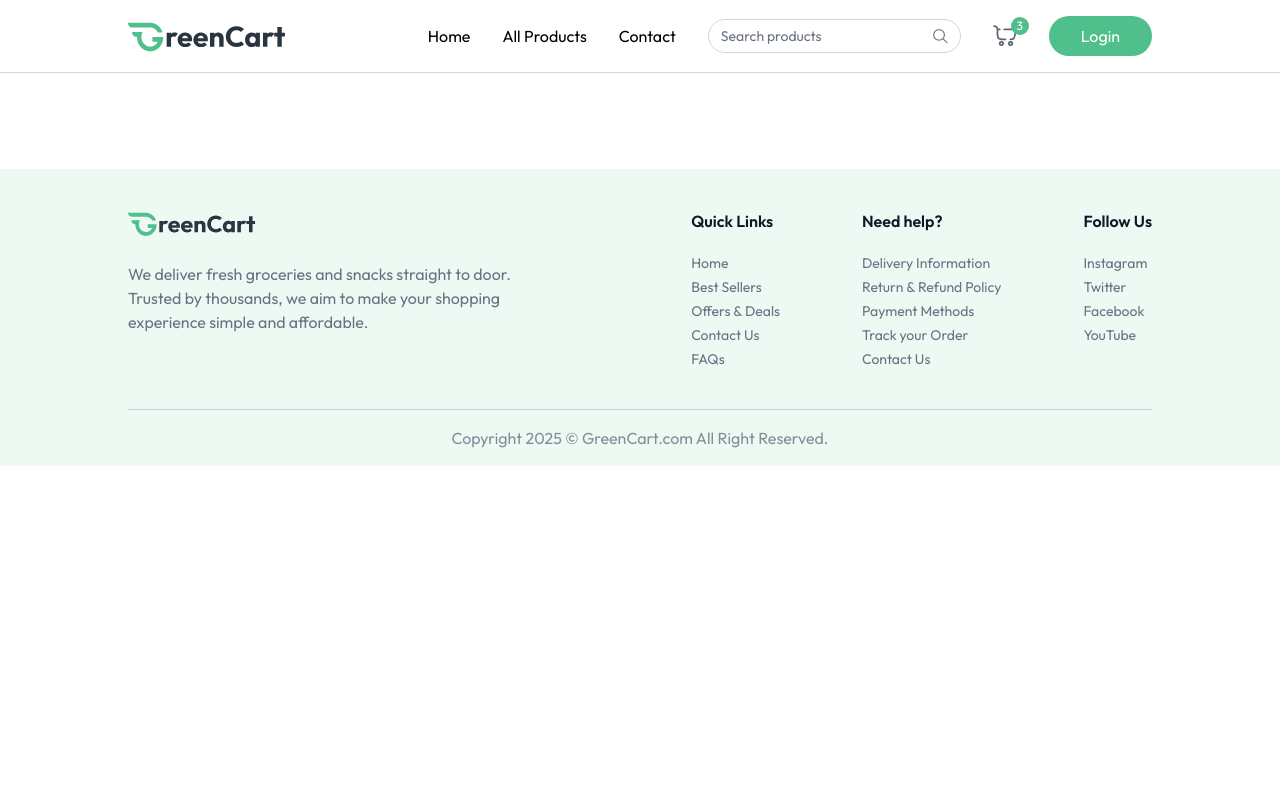
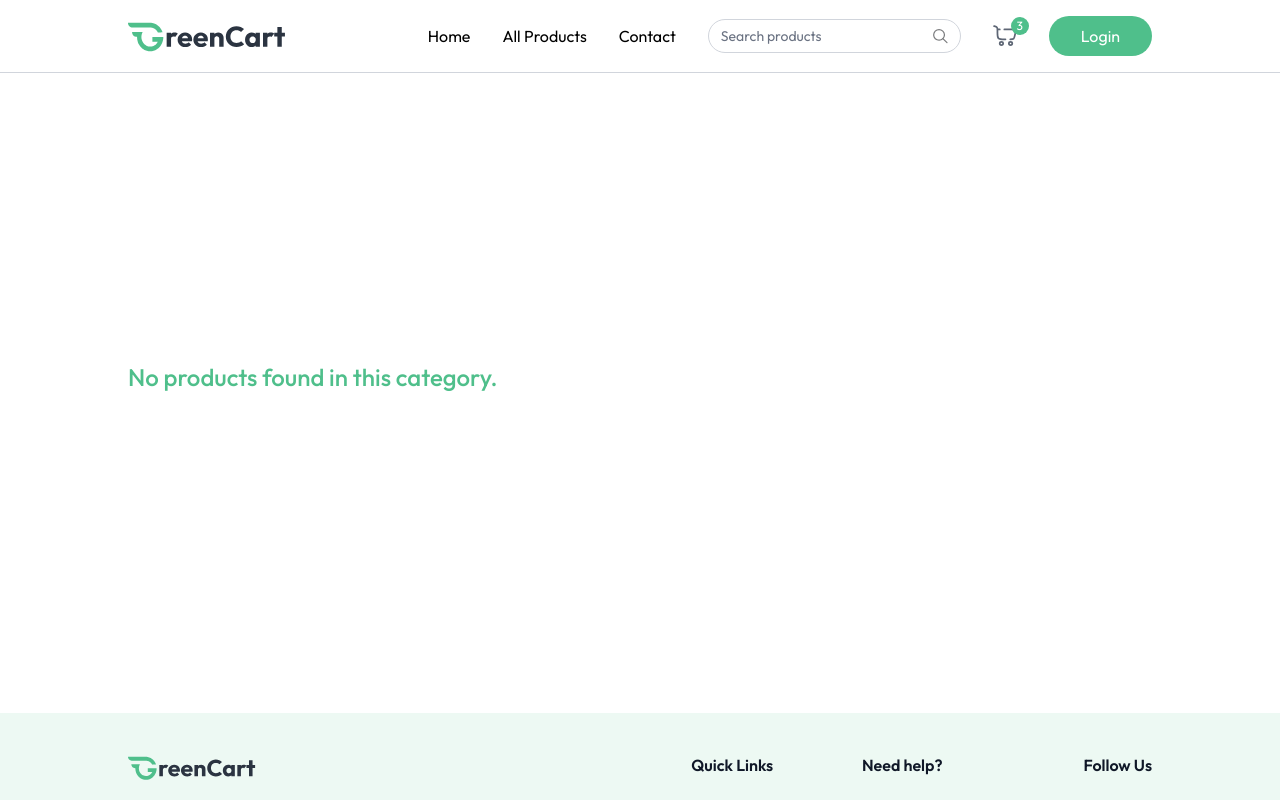
Before and after one commit to Eng99Arjun/greencart, a React (Vite) app in the folder client/: page /products/1 in a window 1280 px wide. Shown: the top 800 px of the page. Built offline with nearby package versions, Linux system fonts and the light colour scheme.

Commit message:
feat: Add ProductCategory page and routing for product categories

```diff
--- a/client/src/App.jsx
+++ b/client/src/App.jsx
@@ -7,6 +7,7 @@
 import { useAppContext } from './context/AppContext'
 import Login from './components/Login'
 import AllProducts from './pages/AllProducts'
+import ProductCategory from './pages/ProductCategory'
 
 const App = () => {
 
@@ -29,6 +30,7 @@
 
           <Route path="/" element={<Home />} />
           <Route path="/products" element={<AllProducts />} />
+          <Route path="/products/:category" element={<ProductCategory />} />
         </Routes>
       </div>
       {!isSellerPath && <Footer/> }
--- /dev/null
+++ b/client/src/pages/ProductCategory.jsx
@@ -0,0 +1,39 @@
+import React from 'react'
+import { useAppContext } from '../context/AppContext'
+import { useParams } from 'react-router-dom';
+import { categories } from '../assets/assets';
+import ProductCard from '../components/ProductCard';
+
+const ProductCategory = () => {
+    const {products} = useAppContext();
+    const {category} = useParams();
+
+    const searchCategory = categories.find((item) => item.path.toLowerCase()=== category)
+
+    const filteredProducts = products.filter((product) => product.category.toLowerCase() === category)
+
+  return (
+
+    <div className='mt-16'>
+        {searchCategory && (
+            <div className='flex flex-col items-end w-max mt-16'>
+                <p className='text-2xl font-medium' >{searchCategory.text.toUpperCase()}</p>
+                <div className='w-16 h-0.5 bg-primary rounded-full'></div>
+            </div>
+        )}
+        {filteredProducts.length > 0 ? (
+            <div className='grid grid-cols-2 sm:grid-cols-3 md:grid-cols-4 lg:grid-cols-5 gap-3 md:gap-6 mt-6'>
+                {filteredProducts.map((product) => (
+                    <ProductCard key={product._id} product={product} />
+                ))}
+            </div>
+        ) : (
+            <div className='flex items-center justofy-center h-[60vh]'>
+                <p className='text-2xl font-medium text-primary '>No products found in this category. </p>
+            </div>
+        )}
+    </div>
+  )
+}
+
+export default ProductCategory
```
